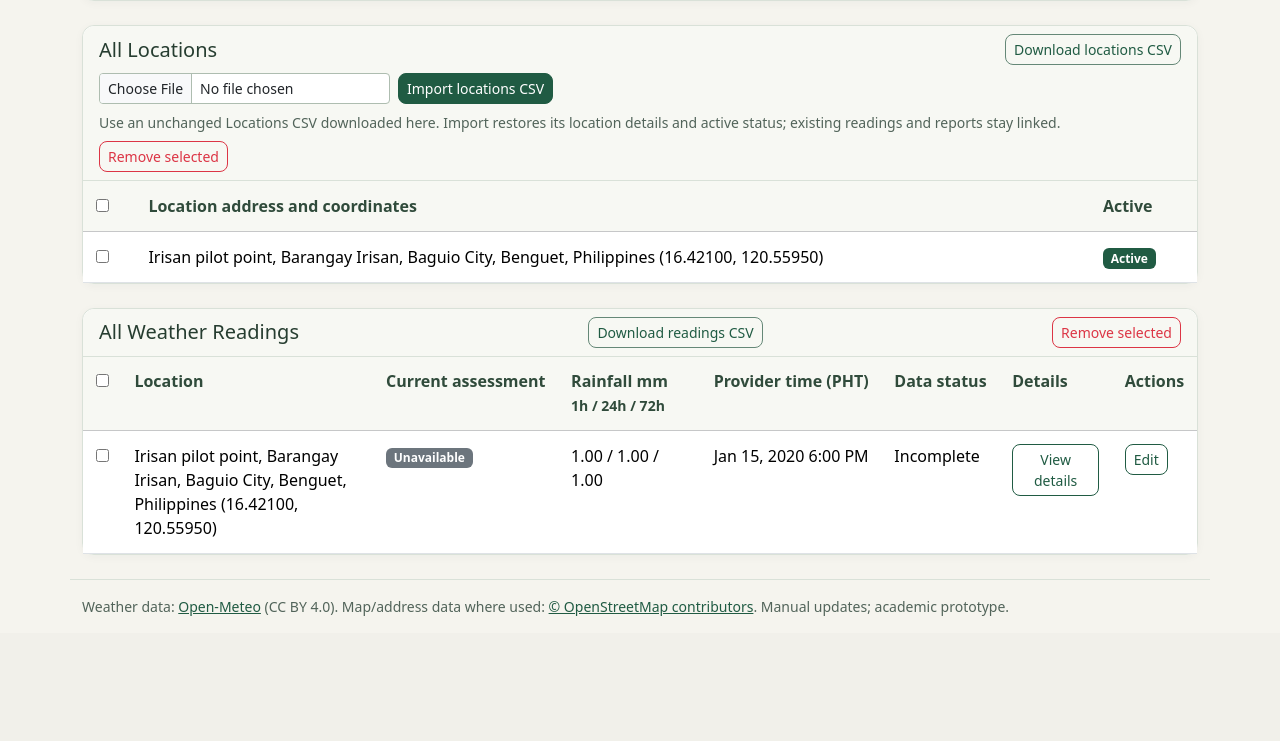
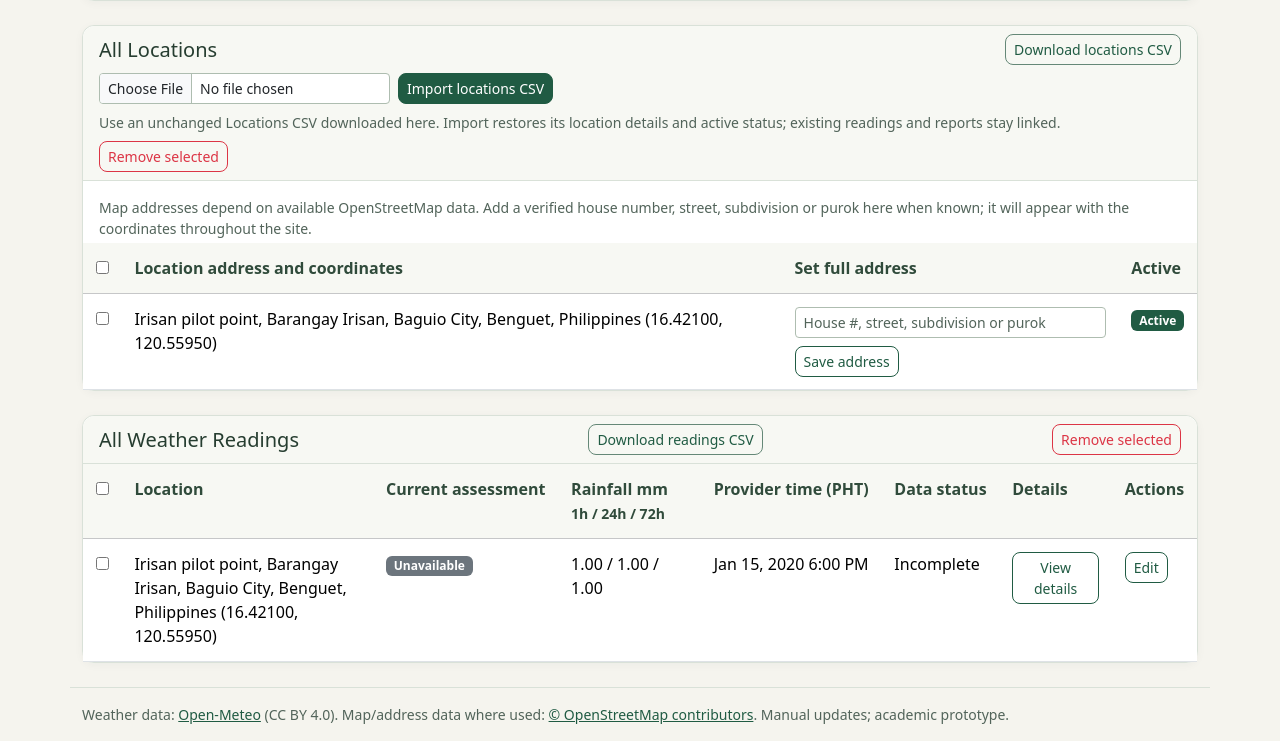
Before and after one commit to macJil/smartslope, a PHP site: page /admin.php in a window 1280 px wide. Shown: the part 574-1315 px from the top of the page. Before the commit the page ends 1190 px from the top, so only its background shows below. Run offline with PHP 8.4, Linux system fonts and the light colour scheme; a user stored in the database is signed in; data comes from the database, SQL or seed files in the repository; tables that the repository leaves empty hold one stand-in row (values such as "Sample post").

Commit message:
fully working

```diff
--- a/admin.php
+++ b/admin.php
@@ -73,6 +73,15 @@ if ($_SERVER['REQUEST_METHOD'] === 'POST') {
         if (!update_report($id, $action === 'review' ? 'reviewed' : 'resolved', (int)$_SESSION['user_id'])) throw new InvalidArgumentException('No report changed. It may already have been updated. Reload and check its current status.');
     } elseif ($action === 'delete_report') {
         delete_report($id);
+    } elseif ($action === 'save_location_address') {
+        $location = get_location((int)$id);
+        if (!$location || !$location['active']) throw new InvalidArgumentException('Unknown active location.');
+        $address = trim((string)post('address'));
+        if ($address === '' || strlen($address) > 255) throw new InvalidArgumentException('Enter an address of at most 255 bytes.');
+        $stmt = db()->prepare('UPDATE locations SET landmark = ? WHERE id = ?');
+        $stmt->execute([$address, $id]);
+        flash('success', 'Location address saved.');
+        redirect('admin.php#locations');
     } elseif ($action === 'remove_location') {
         deactivate_location($id);
     } else {
@@ -84,7 +93,7 @@ if ($_SERVER['REQUEST_METHOD'] === 'POST') {
     } catch (Throwable $error) {
         error_log('Admin action failed: '.$error->getMessage());
         flash('error', $error instanceof PDOException ? 'Changes could not be saved. Complete database setup if shown below, then try again.' : $error->getMessage());
-        redirect($action === 'import_locations' ? 'admin.php#locations' : $reportReturn);
+        redirect(in_array($action, ['import_locations', 'save_location_address'], true) ? 'admin.php#locations' : $reportReturn);
     }
 }
 
@@ -354,12 +363,14 @@ foreach ($reports as $report) {
                 </form>
             </div>
             <div class="card-body p-0">
+                <p class="small text-muted px-3 pt-3 mb-1">Map addresses depend on available OpenStreetMap data. Add a verified house number, street, subdivision or purok here when known; it will appear with the coordinates throughout the site.</p>
                 <div class="table-responsive" tabindex="0" role="region" aria-label="Scrollable records table">
                     <table class="table table-hover mb-0">
                         <thead class="table-light">
                             <tr>
                                 <th><input type="checkbox" data-select-all="locations" aria-label="Select all locations"></th>
                                 <th>Location address and coordinates</th>
+                                <th>Set full address</th>
                                 <th>Active</th>
                             </tr>
                         </thead>
@@ -374,6 +385,16 @@ foreach ($reports as $report) {
                                 <td><input type="checkbox" form="bulkLocationsForm" name="location_ids[]" value="<?= (int)$loc['id'] ?>" data-bulk-item="locations" aria-label="Select location <?= (int)$loc['id'] ?>"></td>
                                 <td><?= e(ui_location_label($displayLocation)) ?></td>
                                 <td>
+                                    <form method="post" action="<?= e(url('admin.php')) ?>" class="d-flex flex-wrap gap-2 align-items-center">
+                                        <?= csrf_field() ?>
+                                        <input type="hidden" name="action" value="save_location_address">
+                                        <input type="hidden" name="id" value="<?= (int)$loc['id'] ?>">
+                                        <label class="visually-hidden" for="location-address-<?= (int)$loc['id'] ?>">Full address for location <?= (int)$loc['id'] ?></label>
+                                        <input class="form-control form-control-sm" id="location-address-<?= (int)$loc['id'] ?>" name="address" type="text" maxlength="255" placeholder="House #, street, subdivision or purok" value="<?= e($loc['landmark'] ?? '') ?>" required>
+                                        <button class="btn btn-sm btn-outline-primary" type="submit">Save address</button>
+                                    </form>
+                                </td>
+                                <td>
                                     <span class="badge bg-<?= $loc['active'] ? 'success' : 'secondary' ?>">
                                         <?= $loc['active'] ? 'Active' : 'Inactive' ?>
                                     </span>
@@ -381,7 +402,7 @@ foreach ($reports as $report) {
                             </tr>
                             <?php endforeach; ?>
                             <?php if (empty($locations)): ?>
-                                <tr><td colspan="3" class="text-center text-muted">No locations yet</td></tr>
+                                <tr><td colspan="4" class="text-center text-muted">No locations yet</td></tr>
                             <?php endif; ?>
                         </tbody>
                     </table>
--- a/api/address.php
+++ b/api/address.php
@@ -5,7 +5,7 @@ start_session(); header('Content-Type: application/json; charset=UTF-8'); header
 function address_json(int $status, array $body): void { http_response_code($status); echo json_encode($body,JSON_THROW_ON_ERROR|JSON_INVALID_UTF8_SUBSTITUTE); exit; }
 if (!is_logged_in()) address_json(401,['error'=>'Sign in required.']);
 if (($_SERVER['REQUEST_METHOD']??'GET')!=='GET') { header('Allow: GET'); address_json(405,['error'=>'Method not allowed.']); }
-if (env_value('NOMINATIM_ENABLED','0')!=='1') address_json(200,['address'=>'']);
+if (env_value('NOMINATIM_ENABLED','1')!=='1') address_json(200,['address'=>'']);
 $lat=finite_number(get('lat'),-90,90); $lng=finite_number(get('lng'),-180,180);
 if ($lat===null || $lng===null || !is_in_irisan($lat,$lng)) address_json(422,['error'=>'Select an Irisan point.']);
 session_write_close();
--- a/app/repositories.php
+++ b/app/repositories.php
@@ -273,9 +273,13 @@ function get_or_create_location(float $lat, float $lng, ?string $landmark = null
         if (!$loc['active']) {
             throw new InvalidArgumentException('This monitoring point was removed by an administrator.');
         }
-        if ((trim((string)($loc['landmark'] ?? '')) === '' || strcasecmp(trim((string)$loc['landmark']), 'Map point') === 0) && trim((string)$landmark) !== '') {
-            $stmt = $pdo->prepare("UPDATE locations SET landmark = ? WHERE id = ? AND (landmark IS NULL OR landmark = '' OR landmark = 'Map point')");
-            $stmt->execute([trim((string)$landmark), $loc['id']]);
+        $savedAddress = trim((string)($loc['landmark'] ?? ''));
+        $placeholder = $savedAddress === '' || strcasecmp($savedAddress, 'Map point') === 0 ||
+            (bool)preg_match('/^(?:Map point,\s*)?Barangay Irisan,\s*Baguio City,\s*Benguet,\s*Philippines$/i', $savedAddress);
+        if ($placeholder && trim((string)$landmark) !== '') {
+            // Preserve an existing specific address, including one entered by a resident or administrator.
+            $stmt = $pdo->prepare('UPDATE locations SET landmark = ? WHERE id = ? AND landmark <=> ?');
+            $stmt->execute([trim((string)$landmark), $loc['id'], $loc['landmark']]);
             return get_location((int)$loc['id']) ?? $loc;
         }
         return $loc;
```
Also changed, not shown: pages/dashboard.php (+2 -17 lines), README.md, 2 other files.
